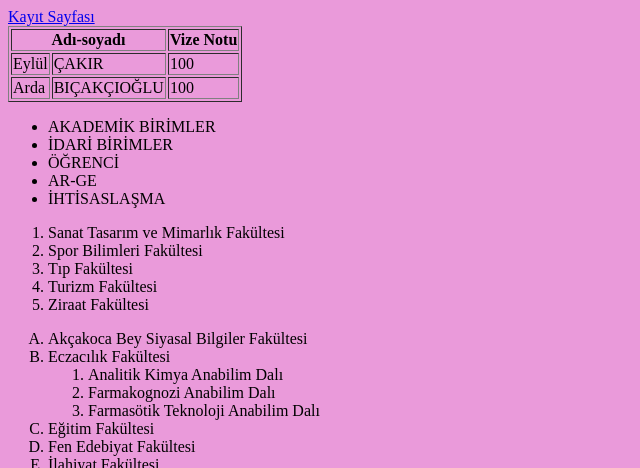
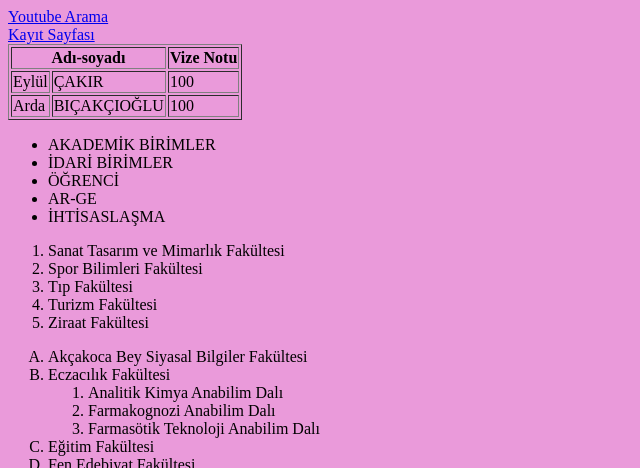
Before and after one commit to eylulcakir/eylul, a plain HTML site: page index.html in a window 1280 px wide. Shown: the top 468 px of the page, without its empty margins (0-640 px from the left). Drawn offline with Linux system fonts and the light colour scheme.

Commit message:
Add files via upload

```diff
--- a/index.html
+++ b/index.html
@@ -9,6 +9,7 @@
 </head>
 
 <body style="background-color:rgb(234, 154, 218);">
+    <a href="youtube.html">Youtube Arama</a><br>
 
 <a href="form.html">Kayıt Sayfası</a>
 
```
